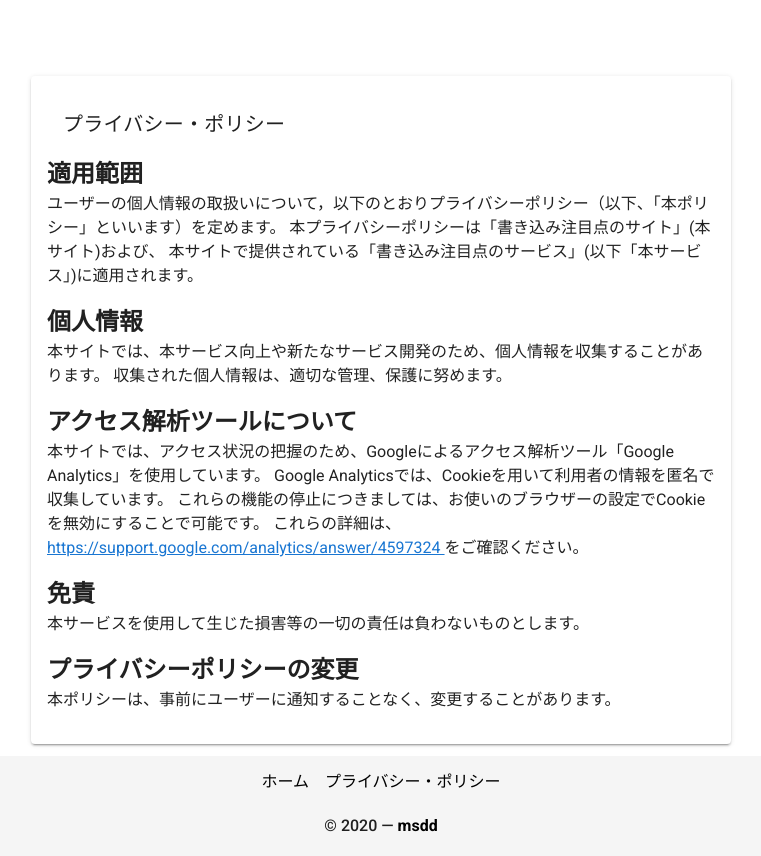
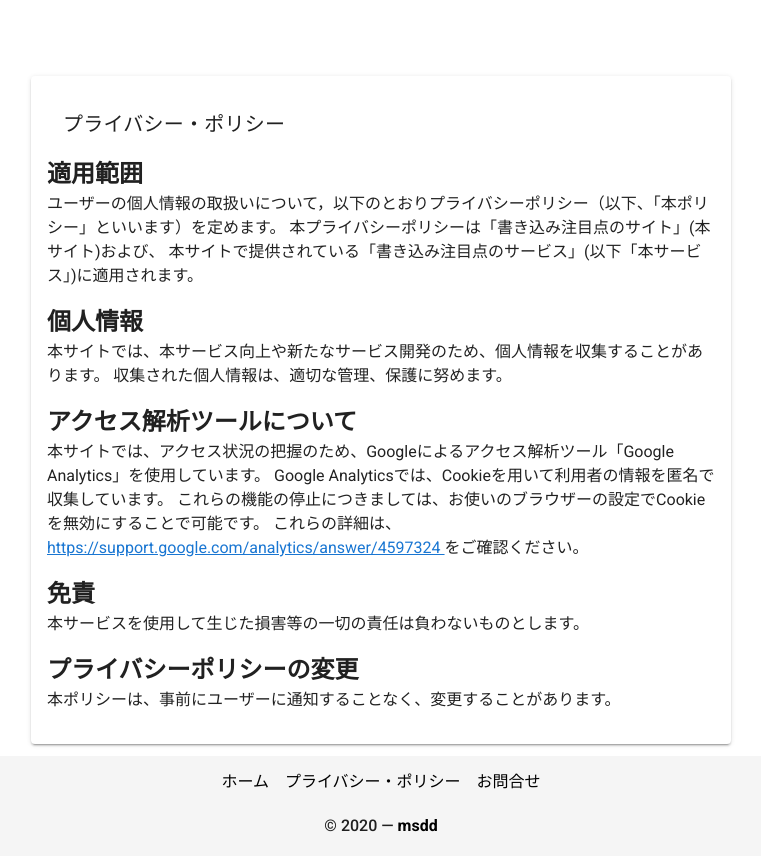
Before and after one commit to 3sdd/kakikomi-tyumokuten, a Nuxt app: page /privacy-policy in a window 1280 px wide. Shown: the whole page, without its empty margins (259-1020 px from the left). Built offline with nearby package versions, Linux system fonts and the light colour scheme.

Commit message:
footerにお問合せリンク追加

```diff
--- a/layouts/default.vue
+++ b/layouts/default.vue
@@ -31,6 +31,9 @@
               </nuxt-link>
               <nuxt-link to="privacy-policy" class="pa-2 msdd-link">
                 プライバシー・ポリシー
+              </nuxt-link>
+              <nuxt-link to="contact" class="pa-2 msdd-link">
+                お問合せ
               </nuxt-link>
           </v-row>
 
```
